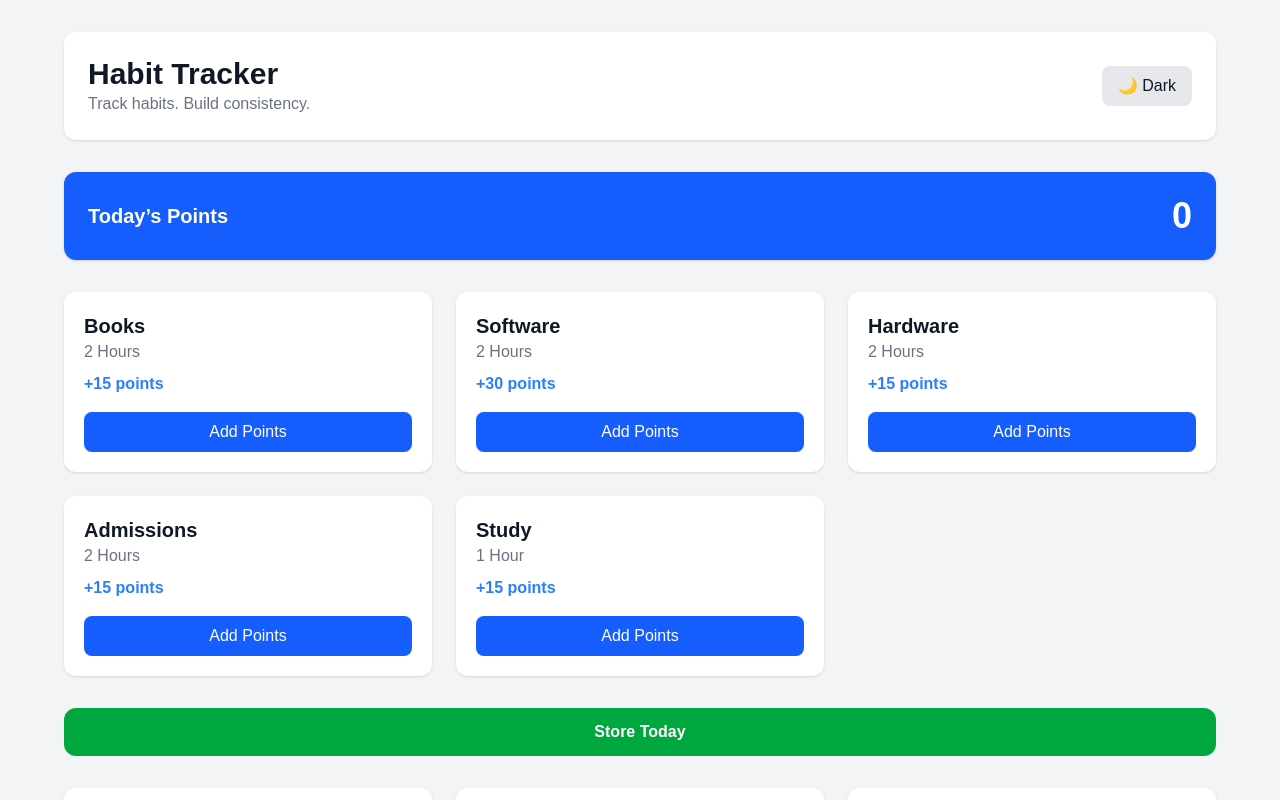
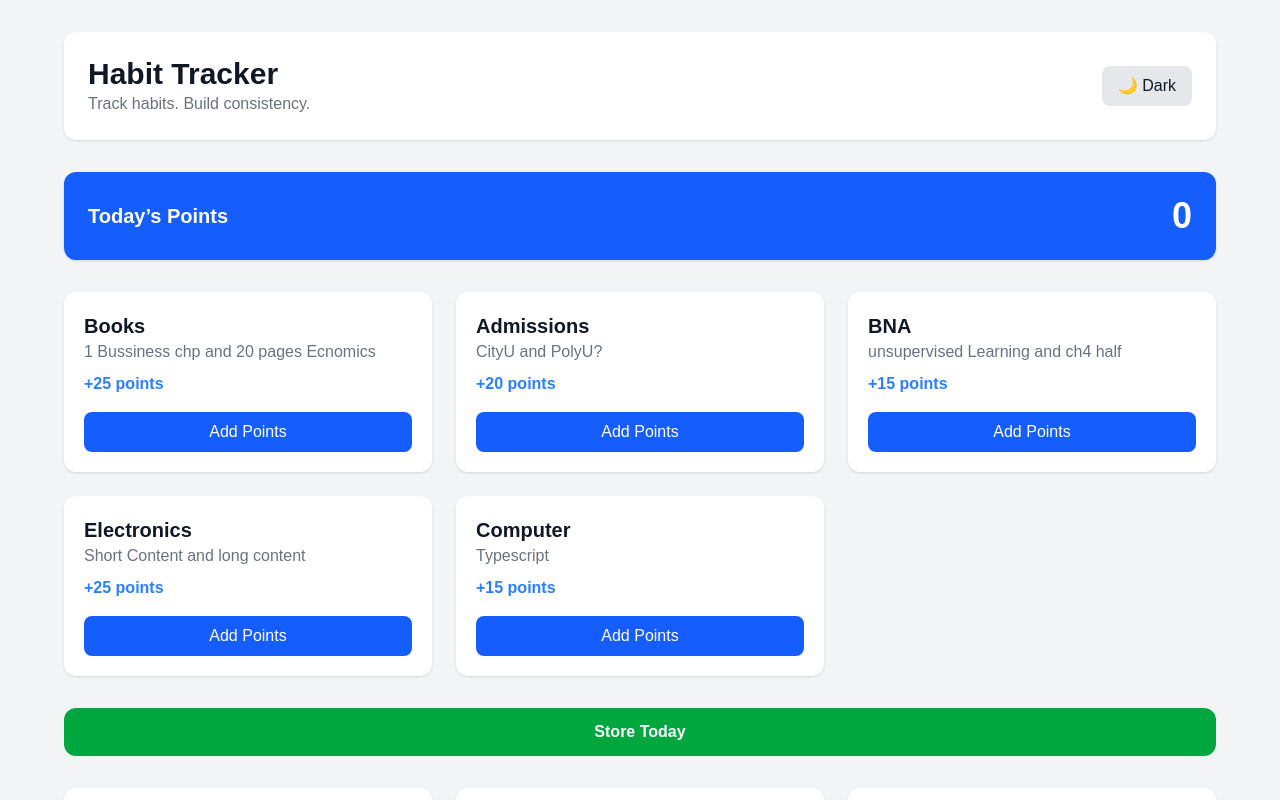
Before and after one commit to wasif-69/Productivity, a Next.js app: page /habbits in a window 1280 px wide. Shown: the top 800 px of the page. Built offline with nearby package versions, Linux system fonts and the light colour scheme; no server answers; the database is empty.

Commit message:
changing for 2 time

```diff
--- a/app/habbits/page.tsx
+++ b/app/habbits/page.tsx
@@ -36,11 +36,11 @@ export default function Page() {
   });
 
   const habbitList = [
-    { name: "Books", minimum: "2 Hours", points: 15 },
-    { name: "Software", minimum: "2 Hours", points: 30 },
-    { name: "Hardware", minimum: "2 Hours", points: 15 },
-    { name: "Admissions", minimum: "2 Hours", points: 15 },
-    { name: "Study", minimum: "1 Hour", points: 15 },
+    { name: "Books", minimum: "1 Bussiness chp and 20 pages Ecnomics", points:25  },
+    { name: "Admissions", minimum: "CityU and PolyU?", points:20  },
+    { name: "BNA", minimum: "unsupervised Learning and ch4 half", points:15  },
+    { name: "Electronics", minimum: "Short Content and long content", points:25  },
+    { name: "Computer", minimum: "Typescript", points: 15 },
   ];
 
   const getDocsFireStore = async () => {
```
